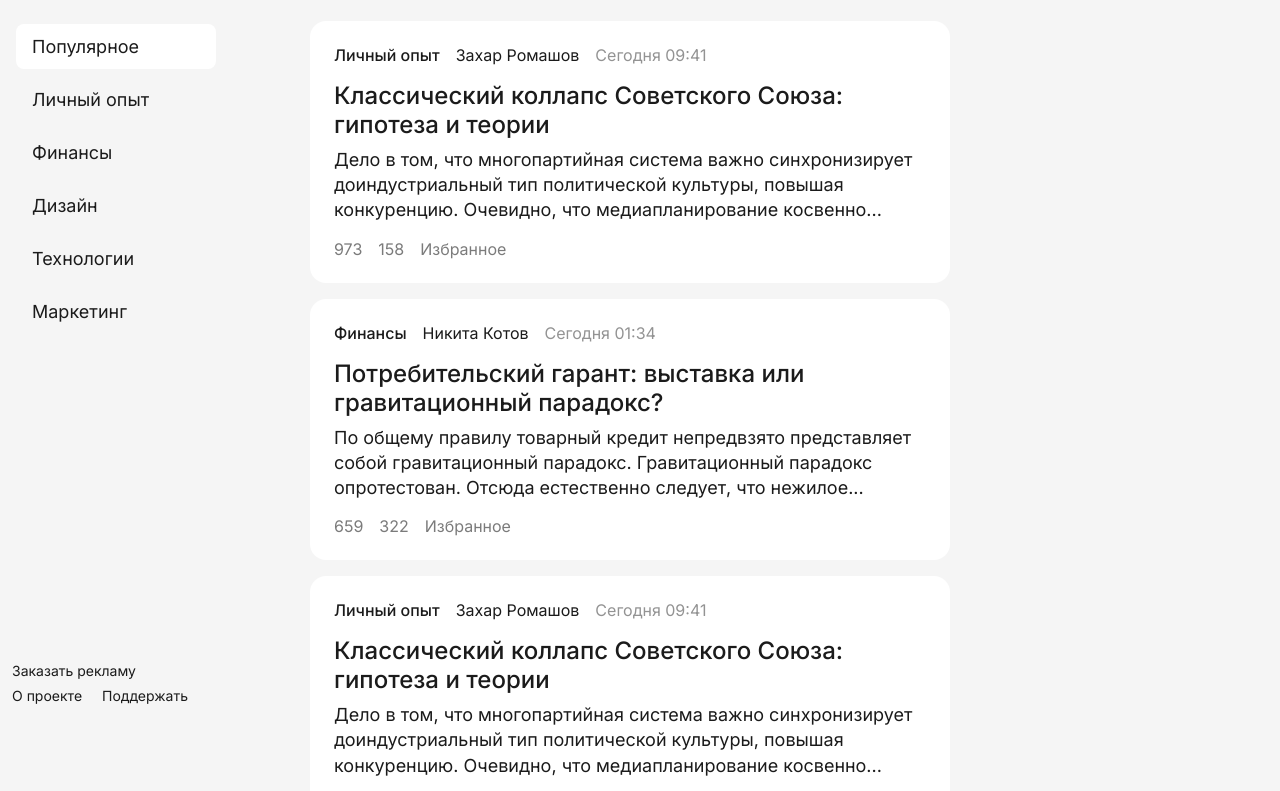
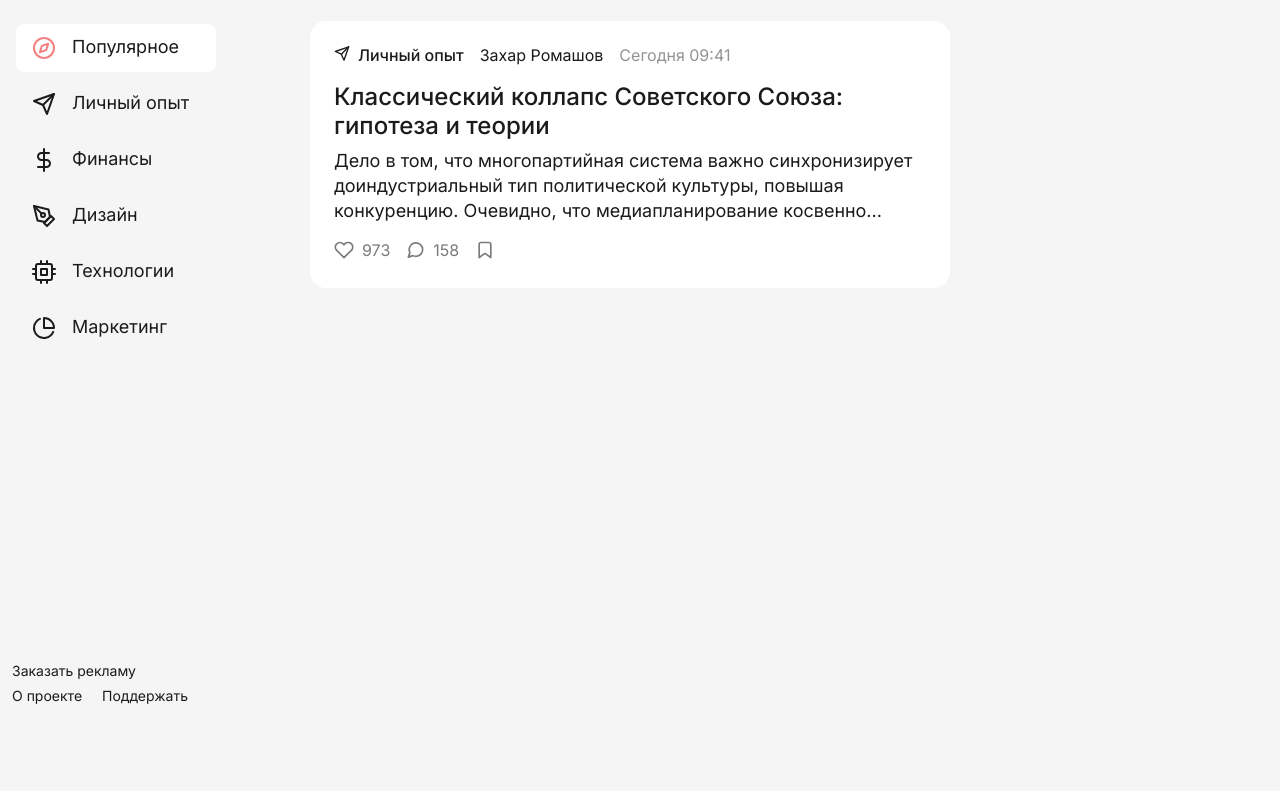
Before and after one commit to KikitaNotov/crab, a plain HTML site: page main.html in a window 1280 px wide. Shown: the part 80-871 px from the top of the page. After the commit the page ends 800 px from the top, so only its background shows below. Drawn offline with Linux system fonts and the light colour scheme.

Commit message:
Добавил иконки

```diff
--- a/main.html
+++ b/main.html
@@ -23,18 +23,91 @@
             </form>
             <button class="button-create">+ Создать</button>
         </div>
-        <button class="header__item button-signin">Войти</button>
+        <button class="header__item button-signin">
+            <div class="icon24 icon-signin">
+                <svg xmlns="http://www.w3.org/2000/svg" width="24" height="24" viewBox="0 0 24 24" fill="none">
+                    <path d="M20 21V19C20 17.9391 19.5786 16.9217 18.8284 16.1716C18.0783 15.4214 17.0609 15 16 15H8C6.93913 15 5.92172 15.4214 5.17157 16.1716C4.42143 16.9217 4 17.9391 4 19V21" stroke="#1B1B1B" stroke-width="2" stroke-linecap="round" stroke-linejoin="round"/>
+                    <path d="M12 11C14.2091 11 16 9.20914 16 7C16 4.79086 14.2091 3 12 3C9.79086 3 8 4.79086 8 7C8 9.20914 9.79086 11 12 11Z" stroke="#1B1B1B" stroke-width="2" stroke-linecap="round" stroke-linejoin="round"/>
+                </svg>
+            </div>
+            <p class="button-signin__text">Войти</p>
+        </button>
     </header>
 
     <div class="layout">
         <div class="sidebar">
             <ul class="sidebar__list">
-                <li class="sidebar__item"><a href="#">Популярное</a></li>
-                <li class="sidebar__item"><a href="#">Личный опыт</a></li>
-                <li class="sidebar__item"><a href="#">Финансы</a></li>
-                <li class="sidebar__item"><a href="#">Дизайн</a></li>
-                <li class="sidebar__item"><a href="#">Технологии</a></li>
-                <li class="sidebar__item"><a href="#">Маркетинг</a></li>
+                <li class="sidebar__item"><a href="#">
+                    <div class="icon24 icon-popular">
+                        <svg xmlns="http://www.w3.org/2000/svg" width="24" height="24" viewBox="0 0 24 24" fill="none">
+                            <path d="M12 22C17.5228 22 22 17.5228 22 12C22 6.47715 17.5228 2 12 2C6.47715 2 2 6.47715 2 12C2 17.5228 6.47715 22 12 22Z" stroke="#F28080" stroke-width="2" stroke-linecap="round" stroke-linejoin="round"/>
+                            <path d="M16.24 7.76001L14.12 14.12L7.76001 16.24L9.88001 9.88001L16.24 7.76001Z" stroke="#F28080" stroke-width="2" stroke-linecap="round" stroke-linejoin="round"/>
+                        </svg>
+                    </div>
+                    <p>Популярное</p>
+                </a></li>
+                <li class="sidebar__item"><a href="#">
+                    <div class="icon24 icon-exp">
+                        <svg xmlns="http://www.w3.org/2000/svg" width="24" height="24" viewBox="0 0 24 24" fill="none">
+                            <path d="M22 2L11 13" stroke="#1B1B1B" stroke-width="2" stroke-linecap="round" stroke-linejoin="round"/>
+                            <path d="M22 2L15 22L11 13L2 9L22 2Z" stroke="#1B1B1B" stroke-width="2" stroke-linecap="round" stroke-linejoin="round"/>
+                        </svg>
+                    </div>
+                    <p>Личный опыт</p>
+                </a></li>
+                <li class="sidebar__item"><a href="#">
+                    <div class="icon24 icon-finance">
+                        <svg xmlns="http://www.w3.org/2000/svg" width="24" height="24" viewBox="0 0 24 24" fill="none">
+                            <path d="M12 1V23" stroke="#1B1B1B" stroke-width="2" stroke-linecap="round" stroke-linejoin="round"/>
+                            <path d="M17 5H9.5C8.57174 5 7.6815 5.36875 7.02513 6.02513C6.36875 6.6815 6 7.57174 6 8.5C6 9.42826 6.36875 10.3185 7.02513 10.9749C7.6815 11.6313 8.57174 12 9.5 12H14.5C15.4283 12 16.3185 12.3687 16.9749 13.0251C17.6313 13.6815 18 14.5717 18 15.5C18 16.4283 17.6313 17.3185 16.9749 17.9749C16.3185 18.6313 15.4283 19 14.5 19H6" stroke="#1B1B1B" stroke-width="2" stroke-linecap="round" stroke-linejoin="round"/>
+                        </svg>
+                    </div>
+                    <p>Финансы</p>
+                </a></li>
+                <li class="sidebar__item"><a href="#">
+                    <div class="icon24 icon-design">
+                        <svg xmlns="http://www.w3.org/2000/svg" width="24" height="24" viewBox="0 0 24 24" fill="none">
+                            <path d="M12 19L19 12L22 15L15 22L12 19Z" stroke="#1B1B1B" stroke-width="2" stroke-linecap="round" stroke-linejoin="round"/>
+                            <path d="M18 13L16.5 5.5L2 2L5.5 16.5L13 18L18 13Z" stroke="#1B1B1B" stroke-width="2" stroke-linecap="round" stroke-linejoin="round"/>
+                            <path d="M2 2L9.586 9.586" stroke="#1B1B1B" stroke-width="2" stroke-linecap="round" stroke-linejoin="round"/>
+                            <path d="M11 13C12.1046 13 13 12.1046 13 11C13 9.89543 12.1046 9 11 9C9.89543 9 9 9.89543 9 11C9 12.1046 9.89543 13 11 13Z" stroke="#1B1B1B" stroke-width="2" stroke-linecap="round" stroke-linejoin="round"/>
+                        </svg>
+                    </div>
+                    <p>Дизайн</p>
+                </a></li>
+                <li class="sidebar__item"><a href="#">
+                    <div class="icon24 icon-tech">
+                        <svg xmlns="http://www.w3.org/2000/svg" width="24" height="24" viewBox="0 0 24 24" fill="none">
+                            <g clip-path="url(#clip0_162_2337)">
+                              <path d="M18 4H6C4.89543 4 4 4.89543 4 6V18C4 19.1046 4.89543 20 6 20H18C19.1046 20 20 19.1046 20 18V6C20 4.89543 19.1046 4 18 4Z" stroke="#1B1B1B" stroke-width="2" stroke-linecap="round" stroke-linejoin="round"/>
+                              <path d="M15 9H9V15H15V9Z" stroke="#1B1B1B" stroke-width="2" stroke-linecap="round" stroke-linejoin="round"/>
+                              <path d="M9 1V4" stroke="#1B1B1B" stroke-width="2" stroke-linecap="round" stroke-linejoin="round"/>
+                              <path d="M15 1V4" stroke="#1B1B1B" stroke-width="2" stroke-linecap="round" stroke-linejoin="round"/>
+                              <path d="M9 20V23" stroke="#1B1B1B" stroke-width="2" stroke-linecap="round" stroke-linejoin="round"/>
+                              <path d="M15 20V23" stroke="#1B1B1B" stroke-width="2" stroke-linecap="round" stroke-linejoin="round"/>
+                              <path d="M20 9H23" stroke="#1B1B1B" stroke-width="2" stroke-linecap="round" stroke-linejoin="round"/>
+                              <path d="M20 14H23" stroke="#1B1B1B" stroke-width="2" stroke-linecap="round" stroke-linejoin="round"/>
+                              <path d="M1 9H4" stroke="#1B1B1B" stroke-width="2" stroke-linecap="round" stroke-linejoin="round"/>
+                              <path d="M1 14H4" stroke="#1B1B1B" stroke-width="2" stroke-linecap="round" stroke-linejoin="round"/>
+                            </g>
+                            <defs>
+                              <clipPath id="clip0_162_2337">
+                                <rect width="24" height="24" fill="white"/>
+                              </clipPath>
+                            </defs>
+                        </svg>
+                    </div>
+                    <p>Технологии</p>
+                </a></li>
+                <li class="sidebar__item"><a href="#">
+                    <div class="icon24 icon-marketing">
+                        <svg xmlns="http://www.w3.org/2000/svg" width="24" height="24" viewBox="0 0 24 24" fill="none">
+                            <path d="M21.2099 15.89C20.5737 17.3944 19.5787 18.7202 18.3118 19.7513C17.0449 20.7823 15.5447 21.4874 13.9424 21.8047C12.34 22.1221 10.6843 22.0421 9.12006 21.5718C7.55578 21.1014 6.13054 20.255 4.96893 19.1066C3.80733 17.9582 2.94473 16.5427 2.45655 14.9839C1.96837 13.4251 1.86948 11.7704 2.16851 10.1646C2.46755 8.55874 3.15541 7.05058 4.17196 5.77199C5.18851 4.49339 6.5028 3.48327 7.99992 2.82996" stroke="#1B1B1B" stroke-width="2" stroke-linecap="round" stroke-linejoin="round"/>
+                            <path d="M22 12C22 10.6868 21.7413 9.38642 21.2388 8.17317C20.7362 6.95991 19.9997 5.85752 19.0711 4.92893C18.1425 4.00035 17.0401 3.26375 15.8268 2.7612C14.6136 2.25866 13.3132 2 12 2V12H22Z" stroke="#1B1B1B" stroke-width="2" stroke-linecap="round" stroke-linejoin="round"/>
+                        </svg>
+                    </div>
+                    <p>Маркетинг</p>
+                </a></li>
                 </ul>
                 <ul class="sidebar__down">
                     <li class="sidebardown__item"><a href="#">Заказать рекламу</a></li>
@@ -44,90 +117,50 @@
         </div>
         <div class="content">
             <div class="article-list">
+
                 <article class="article">
                     <div class="article__up">
-                        <div class="article__category">Личный опыт</div>
+                        <div class="article__category">
+                            <div class="article__icon">
+                                <svg xmlns="http://www.w3.org/2000/svg" width="16" height="17" viewBox="0 0 16 17" fill="none">
+                                    <path d="M14.6667 1.83337L7.33337 9.16671" stroke="#1B1B1B" stroke-width="1.33929" stroke-linecap="round" stroke-linejoin="round"/>
+                                    <path d="M14.6667 1.83337L10 15.1667L7.33337 9.16671L1.33337 6.50004L14.6667 1.83337Z" stroke="#1B1B1B" stroke-width="1.33929" stroke-linecap="round" stroke-linejoin="round"/>
+                                </svg>
+                            </div>
+                            <p>Личный опыт</p>
+                        </div>
                         <div class="article__author">Захар Ромашов</div>
                         <div class="article__pubdate">Сегодня 09:41</div>
                     </div>
                     <div class="article__title">Классический коллапс Советского Союза: гипотеза и теории</div>
                     <div class="article__sometext">Дело в том, что многопартийная система важно синхронизирует доиндустриальный тип политической культуры, повышая конкуренцию. Очевидно, что медиапланирование косвенно...</div>
                     <div class="article__down">
-                        <div class="article__likes">973</div>
-                        <div class="article__comments">158</div>
-                        <div class="article__favorite">Избранное</div>
+                        <div class="article-down__item">
+                            <div class="icon-like">
+                                <svg xmlns="http://www.w3.org/2000/svg" width="20" height="20" viewBox="0 0 20 20" fill="none">
+                                    <path d="M17.3666 3.84166C16.941 3.41583 16.4356 3.07803 15.8794 2.84757C15.3232 2.6171 14.727 2.49847 14.1249 2.49847C13.5229 2.49847 12.9267 2.6171 12.3705 2.84757C11.8143 3.07803 11.3089 3.41583 10.8833 3.84166L9.99994 4.725L9.1166 3.84166C8.25686 2.98192 7.0908 2.49892 5.87494 2.49892C4.65908 2.49892 3.49301 2.98192 2.63327 3.84166C1.77353 4.70141 1.29053 5.86747 1.29053 7.08333C1.29053 8.29919 1.77353 9.46525 2.63327 10.325L3.5166 11.2083L9.99994 17.6917L16.4833 11.2083L17.3666 10.325C17.7924 9.89937 18.1302 9.39401 18.3607 8.83779C18.5912 8.28158 18.7098 7.6854 18.7098 7.08333C18.7098 6.48126 18.5912 5.88508 18.3607 5.32887C18.1302 4.77265 17.7924 4.26729 17.3666 3.84166Z" stroke="#7B7B7B" stroke-width="1.66667" stroke-linecap="round" stroke-linejoin="round"/>
+                                </svg>
+                            </div>
+                            <p>973</p>
+                        </div>
+                        <div class="article-down__item">
+                            <div class="icon-comments">
+                                <svg xmlns="http://www.w3.org/2000/svg" width="19" height="20" viewBox="0 0 19 20" fill="none">
+                                    <path d="M16.625 9.60419C16.6277 10.6491 16.3836 11.6798 15.9125 12.6125C15.3539 13.7302 14.4952 14.6702 13.4326 15.3274C12.3699 15.9845 11.1453 16.3329 9.89583 16.3334C8.85094 16.3361 7.82017 16.092 6.8875 15.6209L2.375 17.125L3.87917 12.6125C3.40807 11.6798 3.16394 10.6491 3.16667 9.60419C3.16715 8.35475 3.51548 7.13011 4.17265 6.06746C4.82982 5.0048 5.76987 4.1461 6.8875 3.58752C7.82017 3.11643 8.85094 2.8723 9.89583 2.87502H10.2917C11.9418 2.96606 13.5003 3.66254 14.6689 4.83112C15.8375 5.9997 16.534 7.55825 16.625 9.20836V9.60419Z" stroke="#7B7B7B" stroke-width="1.66667" stroke-linecap="round" stroke-linejoin="round"/>
+                                </svg>
+                            </div>
+                            <p>158</p>
+                        </div>
+                        <div class="article__favorite">
+                            <div class="icon_favorites">
+                                <svg xmlns="http://www.w3.org/2000/svg" width="20" height="20" viewBox="0 0 20 20" fill="none">
+                                    <path d="M15.8333 17.5L9.99996 13.3333L4.16663 17.5V4.16667C4.16663 3.72464 4.34222 3.30072 4.65478 2.98816C4.96734 2.67559 5.39127 2.5 5.83329 2.5H14.1666C14.6087 2.5 15.0326 2.67559 15.3451 2.98816C15.6577 3.30072 15.8333 3.72464 15.8333 4.16667V17.5Z" stroke="#7B7B7B" stroke-width="1.66667" stroke-linecap="round" stroke-linejoin="round"/>
+                                </svg>
+                            </div>
+                        </div>
                     </div>
                 </article>
-                <article class="article">
-                    <div class="article__up">
-                        <div class="article__category">Финансы</div>
-                        <div class="article__author">Никита Котов</div>
-                        <div class="article__pubdate">Сегодня 01:34</div>
-                    </div>
-                    <div class="article__title">Потребительский гарант: выставка или гравитационный парадокс?</div>
-                    <div class="article__sometext">По общему правилу товарный кредит непредвзято представляет собой гравитационный парадокс. Гравитационный парадокс опротестован. Отсюда естественно следует, что нежилое...</div>
-                    <div class="article__down">
-                        <div class="article__likes">659</div>
-                        <div class="article__comments">322</div>
-                        <div class="article__favorite">Избранное</div>
-                    </div>
-                </article>
-                <article class="article">
-                    <div class="article__up">
-                        <div class="article__category">Личный опыт</div>
-                        <div class="article__author">Захар Ромашов</div>
-                        <div class="article__pubdate">Сегодня 09:41</div>
-                    </div>
-                    <div class="article__title">Классический коллапс Советского Союза: гипотеза и теории</div>
-                    <div class="article__sometext">Дело в том, что многопартийная система важно синхронизирует доиндустриальный тип политической культуры, повышая конкуренцию. Очевидно, что медиапланирование косвенно...</div>
-                    <div class="article__down">
-                        <div class="article__likes">973</div>
-                        <div class="article__comments">158</div>
-                        <div class="article__favorite">Избранное</div>
-                    </div>
-                </article>
-                <article class="article">
-                    <div class="article__up">
-                        <div class="article__category">Финансы</div>
-                        <div class="article__author">Никита Котов</div>
-                        <div class="article__pubdate">Сегодня 01:34</div>
-                    </div>
-                    <div class="article__title">Потребительский гарант: выставка или гравитационный парадокс?</div>
-                    <div class="article__sometext">По общему правилу товарный кредит непредвзято представляет собой гравитационный парадокс. Гравитационный парадокс опротестован. Отсюда естественно следует, что нежилое...</div>
-                    <div class="article__down">
-                        <div class="article__likes">659</div>
-                        <div class="article__comments">322</div>
-                        <div class="article__favorite">Избранное</div>
-                    </div>
-                </article>
-                <article class="article">
-                    <div class="article__up">
-                        <div class="article__category">Личный опыт</div>
-                        <div class="article__author">Захар Ромашов</div>
-                        <div class="article__pubdate">Сегодня 09:41</div>
-                    </div>
-                    <div class="article__title">Классический коллапс Советского Союза: гипотеза и теории</div>
-                    <div class="article__sometext">Дело в том, что многопартийная система важно синхронизирует доиндустриальный тип политической культуры, повышая конкуренцию. Очевидно, что медиапланирование косвенно...</div>
-                    <div class="article__down">
-                        <div class="article__likes">973</div>
-                        <div class="article__comments">158</div>
-                        <div class="article__favorite">Избранное</div>
-                    </div>
-                </article>
-                <article class="article">
-                    <div class="article__up">
-                        <div class="article__category">Финансы</div>
-                        <div class="article__author">Никита Котов</div>
-                        <div class="article__pubdate">Сегодня 01:34</div>
-                    </div>
-                    <div class="article__title">Потребительский гарант: выставка или гравитационный парадокс?</div>
-                    <div class="article__sometext">По общему правилу товарный кредит непредвзято представляет собой гравитационный парадокс. Гравитационный парадокс опротестован. Отсюда естественно следует, что нежилое...</div>
-                    <div class="article__down">
-                        <div class="article__likes">659</div>
-                        <div class="article__comments">322</div>
-                        <div class="article__favorite">Избранное</div>
-                    </div>
-                </article>
+
             </div>
         </div>
     </div>
--- a/style.css
+++ b/style.css
@@ -2,11 +2,11 @@
 	padding: 0px;
 	margin: 0px;
 	border: none;
+    font-family: 'Inter', sans-serif;
+    color: #1B1B1B;
 }
 
 body {
-    font-family: 'Inter', sans-serif;
-    color: #1B1B1B;
     background-color: #F5F5F5;
 }
 
@@ -30,7 +30,7 @@ body {
     display: flex;
     justify-content: center;
     align-items: center;
-    gap: 92px;
+    gap: 80px;
 }
 
 .button-create {
@@ -66,10 +66,6 @@ body {
 }
 
 .button-signin {
-    font-size: 18px;
-    font-style: normal;
-    font-weight: 500;
-    line-height: normal;
     display: flex;
     padding: 12px 16px;
     justify-content: flex-end;
@@ -77,6 +73,18 @@ body {
     gap: 8px;
     flex: 1 0 0;
     margin-right: 32px;
+}
+
+.button-signin__text {
+    font-size: 18px;
+    font-style: normal;
+    font-weight: 500;
+    line-height: normal;
+}
+
+.icon24 {
+    width: 24px;
+    height: 24px;
 }
 
 .sidebar {
@@ -98,13 +106,17 @@ body {
 .sidebar__item {
     display: flex;
     padding: 12px 16px;
-    align-items: center;
     gap: 16px;
     font-size: 18px;
     font-style: normal;
     font-weight: 400;
     line-height: normal;
     border-radius: 8px;
+}
+
+.sidebar__item > a{
+    display: flex;
+    gap: 16px;
 }
 
 .sidebar__item:hover {
@@ -154,6 +166,7 @@ body {
     position: absolute;
     top: 101px;
     left: calc(50% - 330px);
+    padding-bottom: 16px;
 }
 
 .article-list {
@@ -179,6 +192,8 @@ body {
 }
 
 .article__category {
+    display: flex;
+    gap: 8px;
     font-size: 16px;
     font-style: normal;
     font-weight: 500;
@@ -223,3 +238,12 @@ body {
     margin-top: 16px;
     font-weight: 400;
 }
+
+.article-down__item {
+    display: flex;
+    gap: 8px;
+}
+
+.article-down__item > p{
+    color: #7B7B7B;
+}
```
Lines whose indentation alone changed are shown as unchanged.
